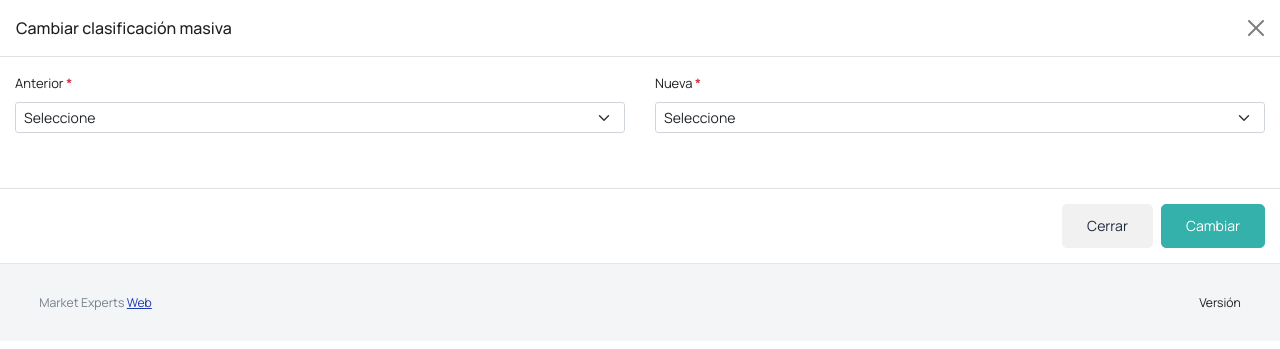
After one commit to johnarleycano/market-expert, a PHP site: the page made by application/views/clientes/adicional.php in a window 1280 px wide. The commit adds this page. Shown: the top 349 px of the page. Run offline with PHP 8.4, Linux system fonts and the light colour scheme; the template is opened without the code that fills it, so the values that code supplies are empty; some libraries are stand-ins or nearby versions.

Commit message:
feat(Clientes): Se cambia masivamente la clasificación de los clientes

```diff
--- a/application/models/Clientes_model.php
+++ b/application/models/Clientes_model.php
@@ -14,6 +14,10 @@ Class Clientes_model extends CI_Model{
             case 'clientes_bitacora':
                 $this->db->insert($tipo, $datos);
                 return $this->db->insert_id();
+            break;
+
+            case 'clientes_bitacoras_clasificaciones':
+                return $this->db->insert_batch('clientes_bitacora', $datos);
             break;
         }
     }
--- /dev/null
+++ b/application/views/clientes/adicional.php
@@ -0,0 +1,62 @@
+<div class="modal-header">
+    <h5 class="modal-title">Cambiar clasificación masiva</h5>
+    <button type="button" class="btn-close" data-bs-dismiss="modal" aria-label="Close"></button>
+</div>
+
+<div class="modal-body">
+    <form class="row">
+        <div class="col-12 col-md-6 col-lg-6 form-group">
+            <label for="clasificacion_anterior" class="form-label">Anterior <b class="text-danger">*</b></label>
+            <select id="clasificacion_anterior" class="form-select form-select-sm">
+                <option value="">Seleccione</option>
+                <?php foreach ($this->configuracion_model->obtener('clientes_bitacora_clasificaciones') as $clasificacion) { ?>
+                    <option value="<?php echo $clasificacion->id; ?>"><?php echo $clasificacion->nombre; ?></option>
+                <?php } ?>
+            </select>
+        </div>
+
+        <div class="col-12 col-md-6 col-lg-6 form-group">
+            <label for="clasificacion_nueva" class="form-label">Nueva <b class="text-danger">*</b></label>
+            <select id="clasificacion_nueva" class="form-select form-select-sm">
+                <option value="">Seleccione</option>
+                <?php foreach ($this->configuracion_model->obtener('clientes_bitacora_clasificaciones') as $clasificacion) { ?>
+                    <option value="<?php echo $clasificacion->id; ?>"><?php echo $clasificacion->nombre; ?></option>
+                <?php } ?>
+            </select>
+        </div>
+    </form>
+</div>
+
+<div class="modal-footer">
+    <button type="button" class="btn btn-secondary" data-bs-dismiss="modal">Cerrar</button>
+    <button type="button" class="btn btn-success" onClick="javascript:cambiarClasificacion()">Cambiar</button>
+</div>
+
+<script type="text/javascript">
+    cambiarClasificacion = async () => {
+        let camposObligatorios = [
+            $('#clasificacion_anterior'),
+            $('#clasificacion_nueva')
+        ]
+
+        // Se validan los datos obligatorios
+        if (!validarCamposObligatorios(camposObligatorios)) return false
+
+        let datos = {
+            clasificacion_anterior: $('#clasificacion_anterior').val(),
+            clasificacion_nueva: $('#clasificacion_nueva').val()
+        }
+
+        // Se realiza el cambio de clasificación
+        let respuesta = await consulta('cambiar_clasificacion_clientes', datos)
+
+        // Al cambiar la clasificación de varios clientes
+        if (parseInt(respuesta.resultado) > 0) {
+            mostrarNotificacion('exito', 'Se actualizaron los datos correctamente', 5000)
+            cerrarModal()
+            listarClientes()
+        } else {
+            mostrarNotificacion('alerta', 'Debe seleccionar una clasificación que los clientes tengan asignada.', 10000)
+        }
+    }
+</script>
--- a/application/views/clientes/index.php
+++ b/application/views/clientes/index.php
@@ -22,6 +22,10 @@
                 <?php if($this->session->userdata('administrador') == '1') { ?>
                     <a href="#" class="btn btn-success text-white me-0" onClick="javascript:cargarInterfaz('clientes/detalle', 'contenedor_modal', null, 'modal')">
                         <i class="icon-plus"></i> Crear
+                    </a>
+
+                    <a href="#" class="btn btn-success text-white me-0" onClick="javascript:cargarInterfaz('clientes/adicional', 'contenedor_modal', null, 'modal')">
+                        <i class="mdi mdi-repeat"></i> Clasificación masiva
                     </a>
                 <?php } ?>
 
```
Also changed, not shown: application/controllers/Interfaces.php (+31 -0 lines).
